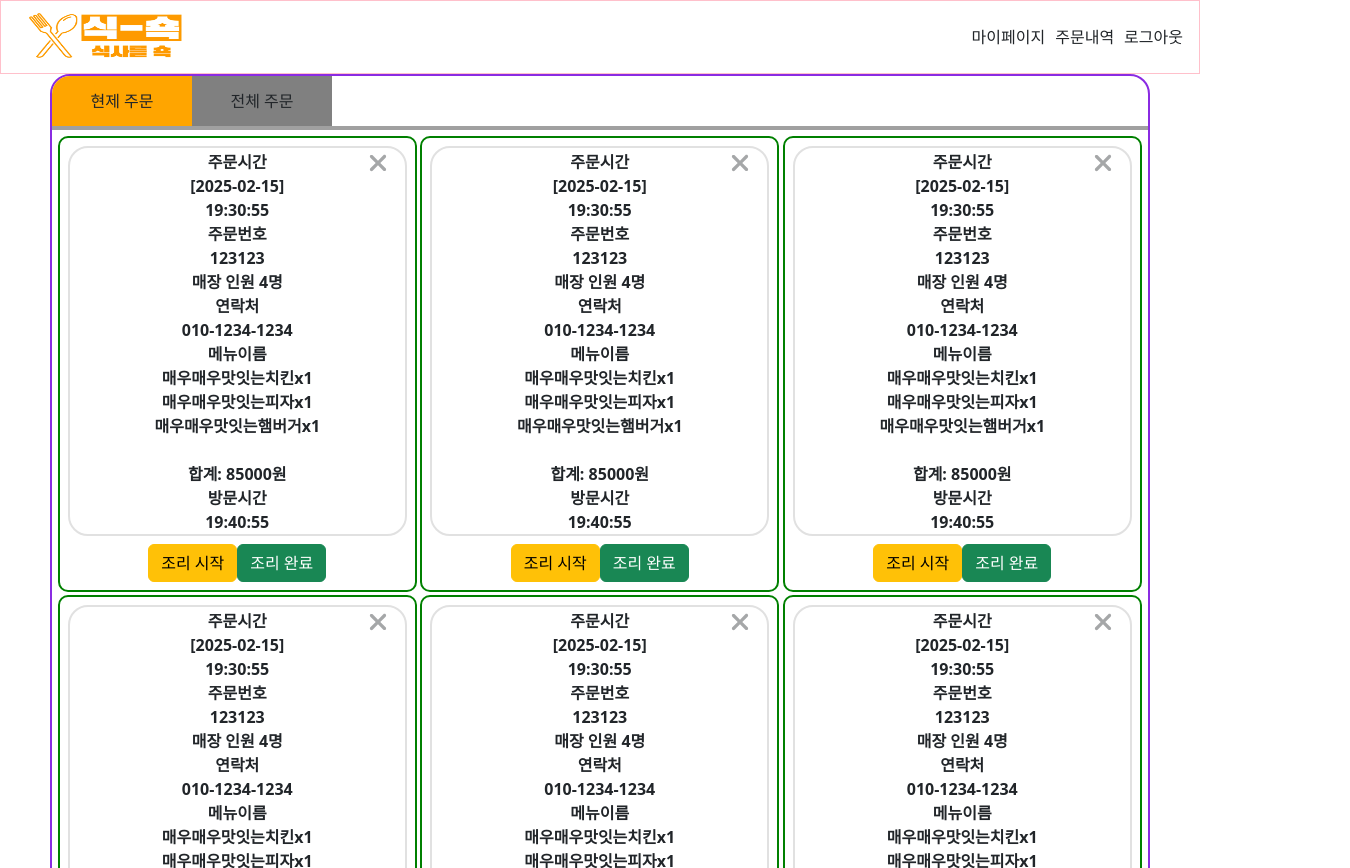
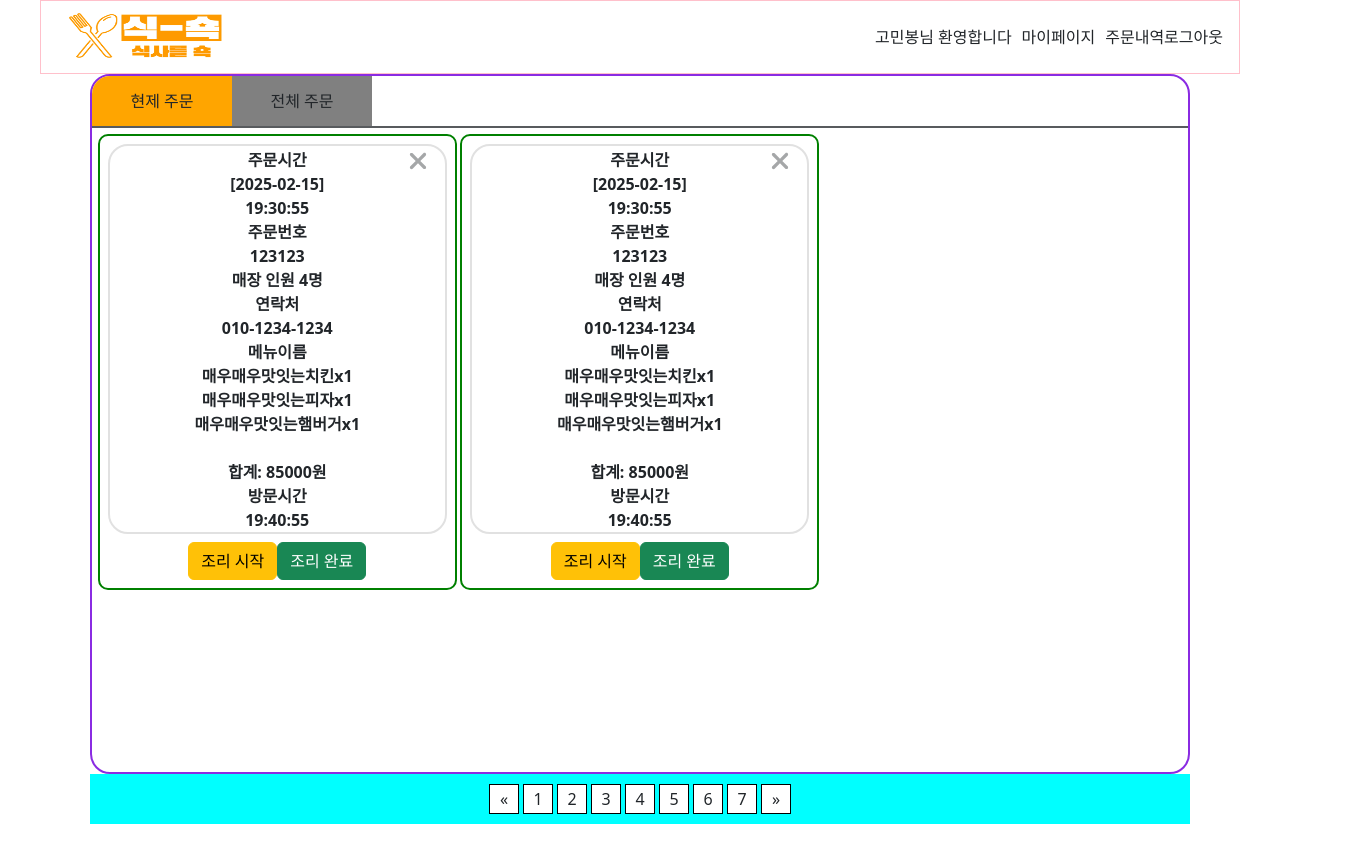
Before and after one commit to kopuragi/shikshyok-frontend, a React (Create React App) app: page /order2 in a window 1280 px wide. Shown: the top 868 px of the page, 1350 px wide, since content can reach past the window. After the commit the page ends 824 px from the top, so only its background shows below. Built offline with nearby package versions, Linux system fonts and the light colour scheme.

Commit message:
라우터적용

```diff
--- a/src/App.jsx
+++ b/src/App.jsx
@@ -1,33 +1,6 @@
-import Header from "./pages/Header/Header";
-import OwnerOrderHistory from "./pages/Order/OwnerOrderPage/OwnerOrderHistory";
-import OwnerOrderAllHistory from "./pages/Order/OwnerOrderPage/OwnerOrderAllHistory";
-import SignUpPage from "./pages/SignUp/SignUpPage";
-import EditProfilePage from "./pages/SignUp/EditProfilePage";
-import LoginPage from "./pages/SignUp/LoginPage";
-import MyPage from "./pages/SignUp/MyPage";
-import OwnerMain from "./pages/OwnerMain";
-import OwnerReiview from "./pages/OwnerReview";
-import Menus from "./components/Menus";
-
 function App() {
   return (
     <div>
-      <Header />
-
-      <OwnerOrderHistory />
-      <OwnerOrderAllHistory />
-      <Menus />
-
-      {/* <SignUpPage /> */}
-      <EditProfilePage />
-      {/* <LoginPage /> */}
-      {/* <MyPage /> */}
-      {/* <OwnerOrderHistory /> */}
-      {/* <OwnerOrderAllHistory /> */}
-      {/* <OwnerMain /> */}
-      {/* <OwnerReiview /> */}
-
-
       <h1 className="bg-amber-400">홈입니다</h1>
     </div>
   );
--- /dev/null
+++ b/src/App2.tsx
@@ -0,0 +1,12 @@
+import { BrowserRouter as Router } from "react-router-dom";
+import AppRoutes from "./routes";
+
+const App2: React.FC = () => {
+  return (
+    <Router>
+      <AppRoutes />
+    </Router>
+  );
+};
+
+export default App2;
--- /dev/null
+++ b/src/components/Header/Header.tsx
@@ -0,0 +1,27 @@
+import "../../styles/header.scss"; // Sass 파일 불러오기
+
+interface HeaderProps {
+  nickname: string;
+}
+
+const Header: React.FC<HeaderProps> = ({ nickname }) => {
+  return (
+    <header>
+      <div className="wrap-container-header">
+        <div className="header-container">
+          <div className="logo-container">
+            <img src={`${process.env.PUBLIC_URL}/assets/logo.png`} alt="Logo" />
+          </div>
+          <div className="menu-container">
+            <div>{nickname}님 환영합니다</div>
+            <div>마이페이지</div>
+            <div>주문내역</div>
+            <div>로그아웃</div>
+          </div>
+        </div>
+      </div>
+    </header>
+  );
+};
+
+export default Header;
--- a/src/index.jsx
+++ b/src/index.jsx
@@ -1,12 +1,14 @@
 import ReactDOM from "react-dom/client";
 import App from "./App";
+import App2 from "./App2";
 import "../src/index.css";
 import Income from "./pages/Income";
 
 const root = ReactDOM.createRoot(document.getElementById("root"));
 root.render(
   <>
-    <App />
-    <Income />
+    {/* <App /> */}
+    {/* <Income /> */}
+    <App2 />
   </>
 );
--- a/src/pages/Header/Header.tsx
+++ /dev/null
@@ -1,25 +0,0 @@
-import "../../styles/header.scss"; // Sass 파일 불러오기
-
-interface HeaderProps {
-  nickname: string;
-}
-
-const Header: React.FC<HeaderProps> = ({ nickname }) => {
-  nickname = "~님 환영합니다.";
-  return (
-    <header>
-      <div className="header-container">
-        <div className="logo-container">
-          <img src={`${process.env.PUBLIC_URL}/assets/logo.png`} alt="Logo" />
-        </div>
-        <div className="menu-container">
-          <div>마이페이지</div>
-          <div>주문내역</div>
-          <div>로그아웃</div>
-        </div>
-      </div>
-    </header>
-  );
-};
-
-export default Header;
--- /dev/null
+++ b/src/pages/Home/Home.tsx
@@ -0,0 +1,11 @@
+interface Home {}
+
+const Home: React.FC = () => {
+  return (
+    <div>
+      <h1>홈페이지</h1>
+    </div>
+  );
+};
+
+export default Home;
--- a/src/pages/Order/OwnerOrderPage/OwnerOrderAllHistory.tsx
+++ b/src/pages/Order/OwnerOrderPage/OwnerOrderAllHistory.tsx
@@ -1,13 +1,17 @@
-import "../../../styles/ownerOrderHistory.scss";
+import "../../../styles/ownerOrderAllHistory.scss";
 import { FontAwesomeIcon } from "@fortawesome/react-fontawesome";
 import { faTimes } from "@fortawesome/free-solid-svg-icons";
 import "bootstrap/dist/css/bootstrap.min.css";
+import Header from "../../../components/Header/Header";
 
-interface OwnerOrderHistory {}
+interface OwnerOrderAllHistory {}
 
 const OwnerOrderAllHistory: React.FC = () => {
   return (
     <>
+      <Header nickname="고민봉" />
+      <div className="wrap-container-all">
+        <div>
           <section className="order-history-container-all">
             <div className="menu-tab-container-all">
               <div className="menu-tab-1-all">
@@ -17,12 +21,15 @@ const OwnerOrderAllHistory: React.FC = () => {
                 <p>전체 주문</p>
               </div>
             </div>
-        <hr className="border-4 border-black" />
+            <hr className="border-2 opacity-75 black" />
             <div className="receipt-card-container-all">
               <div className="receipt-card-all">
                 <ul className="receipt-card-list-all">
                   <li>
-                <FontAwesomeIcon icon={faTimes} className="custom-icon-all" />
+                    <FontAwesomeIcon
+                      icon={faTimes}
+                      className="custom-icon-all"
+                    />
                   </li>
                   <li>주문시간</li>
                   <li>[2025-02-15]</li>
@@ -50,8 +57,12 @@ const OwnerOrderAllHistory: React.FC = () => {
                     </div>
                   ) : (
                     <div>
-                  <button className="btn btn-warning btn-sm">조리 시작</button>
-                  <button className="btn btn-success btn-sm">조리 완료</button>
+                      <button className="btn btn-warning btn-sm">
+                        조리 시작
+                      </button>
+                      <button className="btn btn-success btn-sm">
+                        조리 완료
+                      </button>
                     </div>
                   )}
                 </div>
@@ -59,7 +70,10 @@ const OwnerOrderAllHistory: React.FC = () => {
               <div className="receipt-card-all">
                 <ul className="receipt-card-list-all">
                   <li>
-                <FontAwesomeIcon icon={faTimes} className="custom-icon-all" />
+                    <FontAwesomeIcon
+                      icon={faTimes}
+                      className="custom-icon-all"
+                    />
                   </li>
                   <li>주문시간</li>
                   <li>[2025-02-15]</li>
@@ -87,8 +101,12 @@ const OwnerOrderAllHistory: React.FC = () => {
                     </div>
                   ) : (
                     <div>
-                  <button className="btn btn-warning btn-sm">조리 시작</button>
-                  <button className="btn btn-success btn-sm">조리 완료</button>
+                      <button className="btn btn-warning btn-sm">
+                        조리 시작
+                      </button>
+                      <button className="btn btn-success btn-sm">
+                        조리 완료
+                      </button>
                     </div>
                   )}
                 </div>
@@ -130,6 +148,8 @@ const OwnerOrderAllHistory: React.FC = () => {
               </li>
             </ul>
           </nav>
+        </div>
+      </div>
     </>
   );
 };
--- /dev/null
+++ b/src/routes/index.tsx
@@ -0,0 +1,16 @@
+import { useRoutes } from "react-router-dom";
+import Home from "../pages/Home/Home";
+import OwnerOrderAllHistory from "../pages/Order/OwnerOrderPage/OwnerOrderAllHistory";
+import OwnerOrderHistory from "../pages/Order/OwnerOrderPage/OwnerOrderHistory";
+
+const AppRoutes = () => {
+  let routes = useRoutes([
+    { path: "/", element: <Home /> },
+    { path: "/order1", element: <OwnerOrderHistory /> },
+    { path: "/order2", element: <OwnerOrderAllHistory /> },
+  ]);
+
+  return routes;
+};
+
+export default AppRoutes;
--- a/src/styles/header.scss
+++ b/src/styles/header.scss
@@ -1,3 +1,14 @@
+.wrap-container-header {
+  display: flex;
+  justify-content: center;
+  width: 100vw;
+  min-width: 1200px;
+
+  @media (max-width: 480px) {
+    min-width: 0;
+  }
+}
+
 .header-container {
   min-height: 9vh;
   width: 1200px;
--- a/src/styles/ownerOrderAllHistory.scss
+++ b/src/styles/ownerOrderAllHistory.scss
@@ -1,14 +1,31 @@
+.wrap-container-all {
+  display: flex;
+  justify-content: center;
+  width: 100vw;
+  min-width: 1200px;
+  @media (max-width: 480px) {
+    min-width: 0;
+  }
+}
+
+.wrap-container-all > *:first-child {
+  @media (max-width: 480px) {
+    min-width: 100%;
+    padding-left: 2.5vw;
+    padding-right: 2.5vw;
+  }
+}
+
 .order-history-container-all {
   border: 2px solid blueviolet;
   border-radius: 20px;
   min-height: 700px;
+  width: 1100px;
   max-width: 1100px;
-  width: 1100px;
-  margin-left: 50px;
   overflow: hidden;
+
   @media (max-width: 480px) {
-    width: 94vw;
-    margin-left: 3vw;
+    width: 100%;
   }
 }
 
@@ -114,13 +131,11 @@
   min-height: 50px;
   max-width: 1100px;
   width: 1100px;
-  margin-left: 50px;
   display: flex;
   justify-content: center;
   align-items: center;
   @media (max-width: 480px) {
-    width: 94vw;
-    margin-left: 3vw;
+    width: 100%;
   }
 }
 
@@ -133,10 +148,12 @@
     border: 1px solid black;
     cursor: pointer;
     background-color: white;
-    margin-left: 4px;
     height: 30px;
     width: 30px;
     display: flex;
     justify-content: center;
+    align-items: center;
+
+    margin: 0 2px;
   }
 }
--- a/src/styles/ownerOrderHistory.scss
+++ b/src/styles/ownerOrderHistory.scss
@@ -1,14 +1,22 @@
+.wrap-container {
+  display: flex;
+  justify-content: center;
+  width: 100vw;
+  min-width: 1200px;
+  @media (max-width: 480px) {
+    min-width: 0;
+    padding-left: 2.5vw;
+    padding-right: 2.5vw;
+  }
+}
+
 .order-history-container {
   border: 2px solid blueviolet;
   border-radius: 20px;
   min-height: 700px;
   max-width: 1100px;
-  width: 1100px;
-  margin-left: 50px;
   overflow: hidden;
   @media (max-width: 480px) {
-    width: 94vw;
-    margin-left: 3vw;
   }
 }
 
```
Also changed, not shown: src/pages/Order/OwnerOrderPage/OwnerOrderHistory.tsx (+47 -16 lines). Lines whose indentation alone changed are shown as unchanged.
